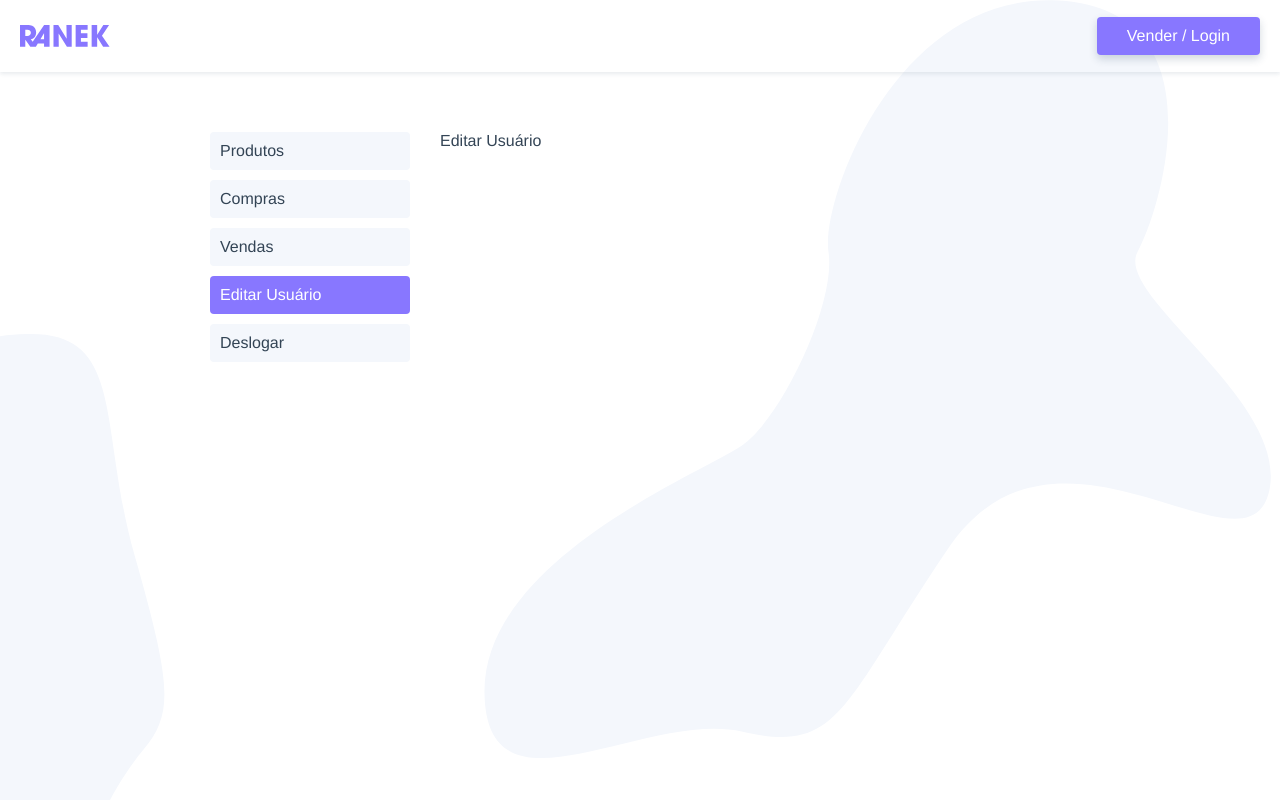
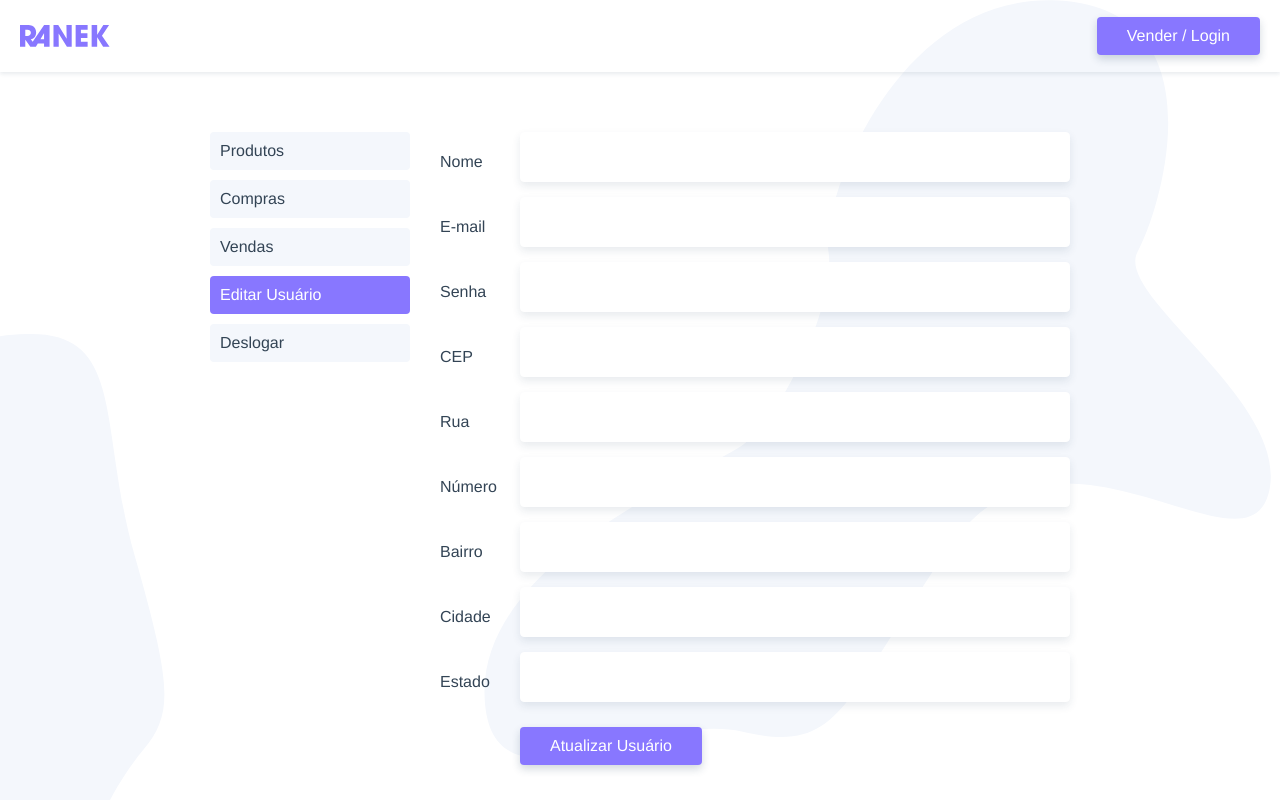
Before and after one commit to ambegossi/ranek-vuejs, a Vue app: page /user/edit in a window 1280 px wide. Shown: the top 800 px of the page. Built offline with nearby package versions, Linux system fonts and the light colour scheme.

Commit message:
Added User Update

```diff
--- a/src/views/user/UserEdit.vue
+++ b/src/views/user/UserEdit.vue
@@ -1,9 +1,34 @@
 <template>
-  <p>Editar Usuário</p>
+  <section>
+    <UserForm>
+      <button class="btn" @click.prevent="updateUser">Atualizar Usuário</button>
+    </UserForm>
+  </section>
 </template>
 
 <script>
-export default {};
+import UserForm from '../../components/UserForm.vue';
+import api from '../../services/api';
+
+export default {
+  name: 'UserEdit',
+  components: {
+    UserForm,
+  },
+  methods: {
+    updateUser() {
+      api
+        .put(`/user/${this.$store.state.user.id}`, this.$store.state.user)
+        .then(() => {
+          this.$store.dispatch('getUser');
+          this.$router.push({ name: 'User' });
+        })
+        .catch(error => {
+          console.log(error.response);
+        });
+    },
+  },
+};
 </script>
 
 <style></style>
```
